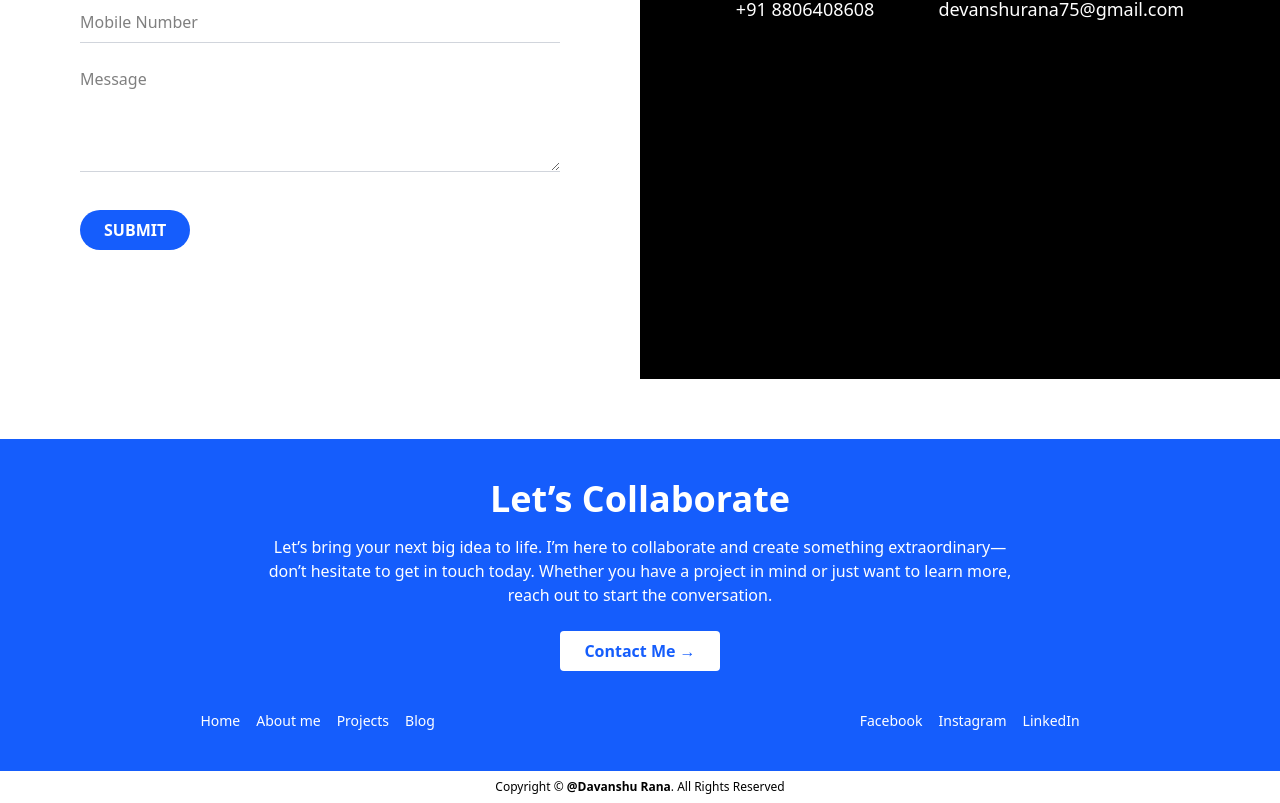
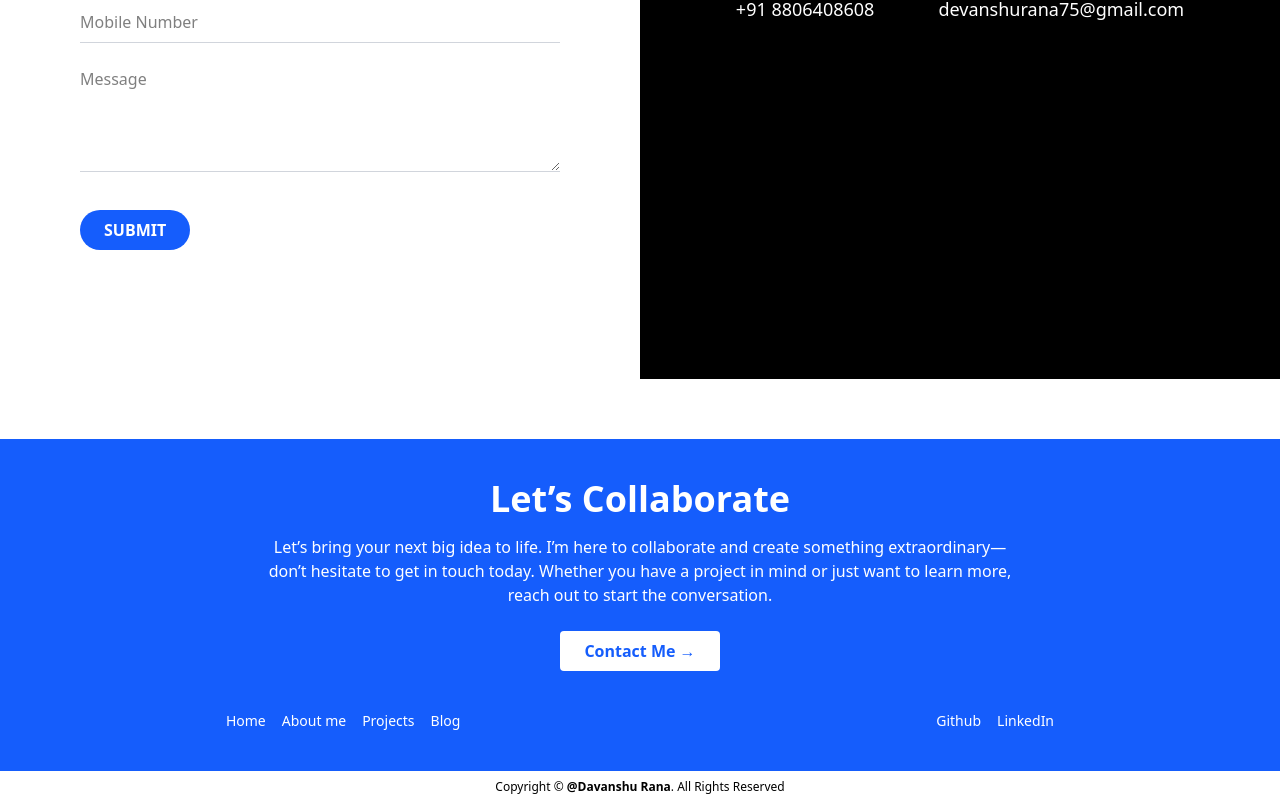
Before and after one commit to devanshu75/portfolio, a React (Vite) app: page / in a window 1280 px wide. Shown: the part 3080-3883 px from the top of the page. Built offline with nearby package versions, Linux system fonts and the light colour scheme.

Commit message:
footer links updated

```diff
--- a/src/components/Footer.jsx
+++ b/src/components/Footer.jsx
@@ -73,23 +73,17 @@
           {/* Right - Social Links */}
           <div className="flex flex-wrap justify-center md:justify-end gap-4">
             <motion.a
-              href="#facebook"
+              href="https://github.com/devanshu75"
+              target="_blank"
               className="text-white"
               variants={linkHover}
               whileHover="hover"
             >
-              Facebook
+              Github
             </motion.a>
             <motion.a
-              href="#instagram"
-              className="text-white"
-              variants={linkHover}
-              whileHover="hover"
-            >
-              Instagram
-            </motion.a>
-            <motion.a
-              href="#linkedin"
+              href="https://www.linkedin.com/in/devanshu-rana/"
+              target="_blank"
               className="text-white"
               variants={linkHover}
               whileHover="hover"
```
